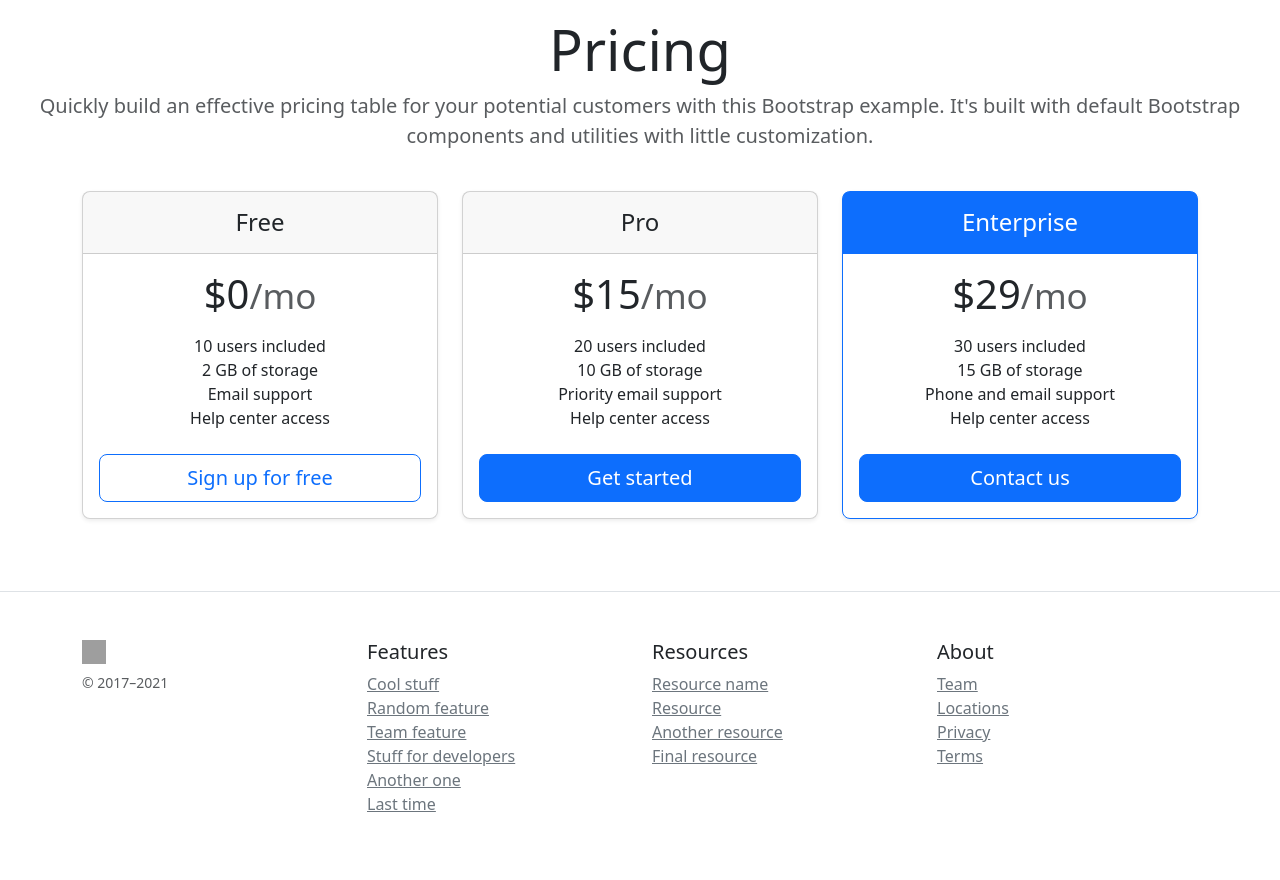
After one commit to joebaga/Woodex, a Django app: page /price/ in a window 1280 px wide. The commit adds this page. Run offline with Django 4.2, Linux system fonts and the light colour scheme; a user stored in the database is signed in; grey boxes are pictures that could not be loaded.

Commit message:
add order, price, info

```diff
--- a/quotes/urls.py
+++ b/quotes/urls.py
@@ -4,5 +4,8 @@ from . import views
 urlpatterns = [
     path('home/',views.index, name='index'),
     path('quotes/',views.quotes, name='quotes-page'),
+    path('price/',views.price, name='price-page'),
+    path('order/',views.order, name='order-page'),
+    #path('info/',views.price, name='info-page'),
     path('config/',views.config, name='config')
 ]
--- a/quotes/views.py
+++ b/quotes/views.py
@@ -12,6 +12,24 @@ def index(request):
 def quotes(request):
     return render(request, 'Home/quotes.html')
 
+
+#Price 추가
+@login_required(login_url='user-login')
+def price(request):
+    return render(request, 'Home/price.html')
+
+
+#Order 추가
+@login_required(login_url='user-login')
+def order(request):
+    return render(request, 'Home/order.html')
+
+
+# #Info 추가
+# @login_required(login_url='user-login')
+# def price(request):
+#     return render(request, 'Home/info.html')
+
 @login_required(login_url='user-login')
 def config(request):
     return render(request, 'Home/conf.html')
--- /dev/null
+++ b/templates/Home/price.html
@@ -0,0 +1,136 @@
+<!DOCTYPE html>
+<html lang="en">
+
+<head>
+  <meta charset="UTF-8">
+  <meta name="viewport" content="width=device-width, initial-scale=1">
+
+  <!-- Bootstrap CSS -->
+  <link rel="stylesheet" href="https://cdn.jsdelivr.net/npm/bootstrap@5.3.0/dist/css/bootstrap.min.css">
+
+  <title>Pricing example · Bootstrap v5.3</title>
+  <style>
+    .bd-placeholder-img {
+      font-size: 1.125rem;
+      text-anchor: middle;
+      display: block;
+    }
+
+    @media (min-width: 768px) {
+      .bd-placeholder-img-lg {
+        font-size: 3.5rem;
+      }
+    }
+  </style>
+</head>
+
+<body>
+
+  <main>
+    <div class="pricing-header p-3 pb-md-4 mx-auto text-center">
+      <h1 class="display-4 fw-normal">Pricing</h1>
+      <p class="fs-5 text-muted">Quickly build an effective pricing table for your potential customers with this
+        Bootstrap example. It's built with default Bootstrap components and utilities with little customization.</p>
+    </div>
+
+    <div class="container">
+      <div class="row row-cols-1 row-cols-md-3 mb-3 text-center">
+        <div class="col">
+          <div class="card mb-4 rounded-3 shadow-sm">
+            <div class="card-header py-3">
+              <h4 class="my-0 fw-normal">Free</h4>
+            </div>
+            <div class="card-body">
+              <h1 class="card-title pricing-card-title">$0<small class="text-muted fw-light">/mo</small></h1>
+              <ul class="list-unstyled mt-3 mb-4">
+                <li>10 users included</li>
+                <li>2 GB of storage</li>
+                <li>Email support</li>
+                <li>Help center access</li>
+              </ul>
+              <button type="button" class="w-100 btn btn-lg btn-outline-primary">Sign up for free</button>
+            </div>
+          </div>
+        </div>
+        <div class="col">
+          <div class="card mb-4 rounded-3 shadow-sm">
+            <div class="card-header py-3">
+              <h4 class="my-0 fw-normal">Pro</h4>
+            </div>
+            <div class="card-body">
+              <h1 class="card-title pricing-card-title">$15<small class="text-muted fw-light">/mo</small></h1>
+              <ul class="list-unstyled mt-3 mb-4">
+                <li>20 users included</li>
+                <li>10 GB of storage</li>
+                <li>Priority email support</li>
+                <li>Help center access</li>
+              </ul>
+              <button type="button" class="w-100 btn btn-lg btn-primary">Get started</button>
+            </div>
+          </div>
+        </div>
+        <div class="col">
+          <div class="card mb-4 rounded-3 shadow-sm border-primary">
+            <div class="card-header py-3 text-white bg-primary border-primary">
+              <h4 class="my-0 fw-normal">Enterprise</h4>
+            </div>
+            <div class="card-body">
+              <h1 class="card-title pricing-card-title">$29<small class="text-muted fw-light">/mo</small></h1>
+              <ul class="list-unstyled mt-3 mb-4">
+                <li>30 users included</li>
+                <li>15 GB of storage</li>
+                <li>Phone and email support</li>
+                <li>Help center access</li>
+              </ul>
+              <button type="button" class="w-100 btn btn-lg btn-primary">Contact us</button>
+            </div>
+          </div>
+        </div>
+      </div>
+    </div>
+
+    <footer class="pt-4 my-md-5 pt-md-5 border-top">
+      <div class="container">
+        <div class="row">
+          <div class="col-12 col-md">
+            <img class="mb-2" src="https://getbootstrap.com/docs/5.3/assets/brand/bootstrap-solid.svg" alt="" width="24"
+              height="24">
+            <small class="d-block mb-3 text-muted">© 2017–2021</small>
+          </div>
+          <div class="col-6 col-md">
+            <h5>Features</h5>
+            <ul class="list-unstyled text-small">
+              <li><a class="link-secondary" href="#">Cool stuff</a></li>
+              <li><a class="link-secondary" href="#">Random feature</a></li>
+              <li><a class="link-secondary" href="#">Team feature</a></li>
+              <li><a class="link-secondary" href="#">Stuff for developers</a></li>
+              <li><a class="link-secondary" href="#">Another one</a></li>
+              <li><a class="link-secondary" href="#">Last time</a></li>
+            </ul>
+          </div>
+          <div class="col-6 col-md">
+            <h5>Resources</h5>
+            <ul class="list-unstyled text-small">
+              <li><a class="link-secondary" href="#">Resource name</a></li>
+              <li><a class="link-secondary" href="#">Resource</a></li>
+              <li><a class="link-secondary" href="#">Another resource</a></li>
+              <li><a class="link-secondary" href="#">Final resource</a></li>
+            </ul>
+          </div>
+          <div class="col-6 col-md">
+            <h5>About</h5>
+            <ul class="list-unstyled text-small">
+              <li><a class="link-secondary" href="#">Team</a></li>
+              <li><a class="link-secondary" href="#">Locations</a></li>
+              <li><a class="link-secondary" href="#">Privacy</a></li>
+              <li><a class="link-secondary" href="#">Terms</a></li>
+            </ul>
+          </div>
+        </div>
+      </div>
+    </footer>
+  </main>
+
+</body>
+
+</html>
```
Also changed, not shown: templates/Home/order.html (added, +57 -0 lines), templates/Home/quotes.html (+54 -11 lines), templates/partials/base.html (+9 -3 lines), templates/partials/nav.html (+14 -5 lines), templates/partials/topnav.html (+8 -4 lines), templates/Home/info.html (added).
